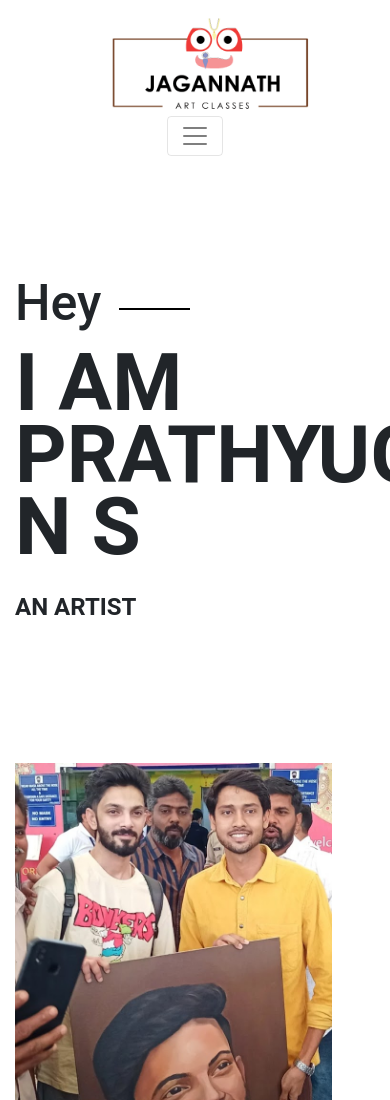
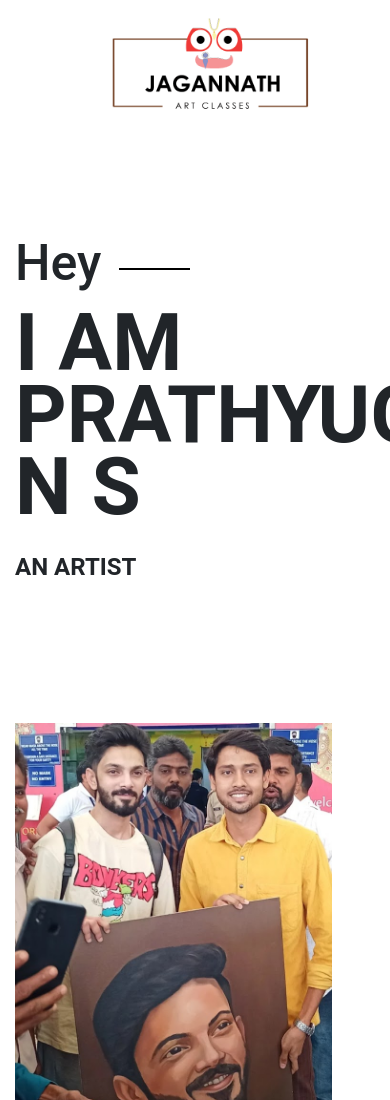
Before and after one commit to middenandena/middenandena.github.io, a plain HTML site: page index.html in a window 390 px wide. Shown: the top 1100 px of the page. Drawn offline with nearby package versions, Linux system fonts and the light colour scheme.

Commit message:
Update index.html button

```diff
--- a/index.html
+++ b/index.html
@@ -43,10 +43,10 @@
         <div class="main-menu">
             <nav class="navbar navbar-expand-lg navbar-light" style="display: flex; flex-direction: row; justify-content: space-around;">
                 <a class="navbar-brand" href="#"><img src="./img/logo/logo1.png" width="200"></a>
-                <button class="navbar-toggler" type="button" data-toggle="collapse" data-target="#navbarNav"
+<!--                 <button class="navbar-toggler" type="button" data-toggle="collapse" data-target="#navbarNav"
                     aria-controls="navbarNav" aria-expanded="false" aria-label="Toggle navigation">
                     <span class="navbar-toggler-icon"></span>
-                </button>
+                </button> -->
                 <!-- <div class="collapse navbar-collapse" id="navbarNav">
                     <div class="mr-auto"></div>
                     <ul class="navbar-nav">
```
